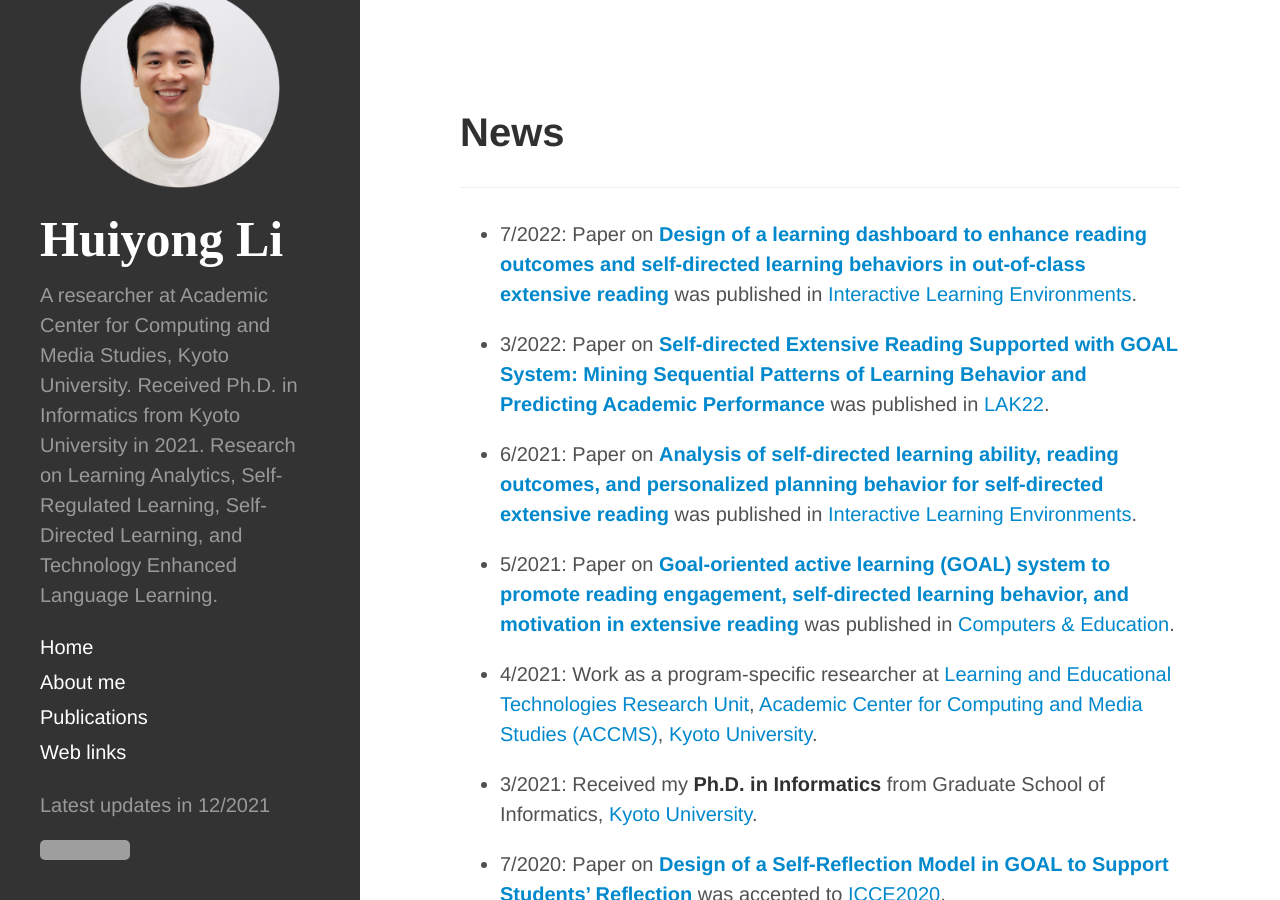
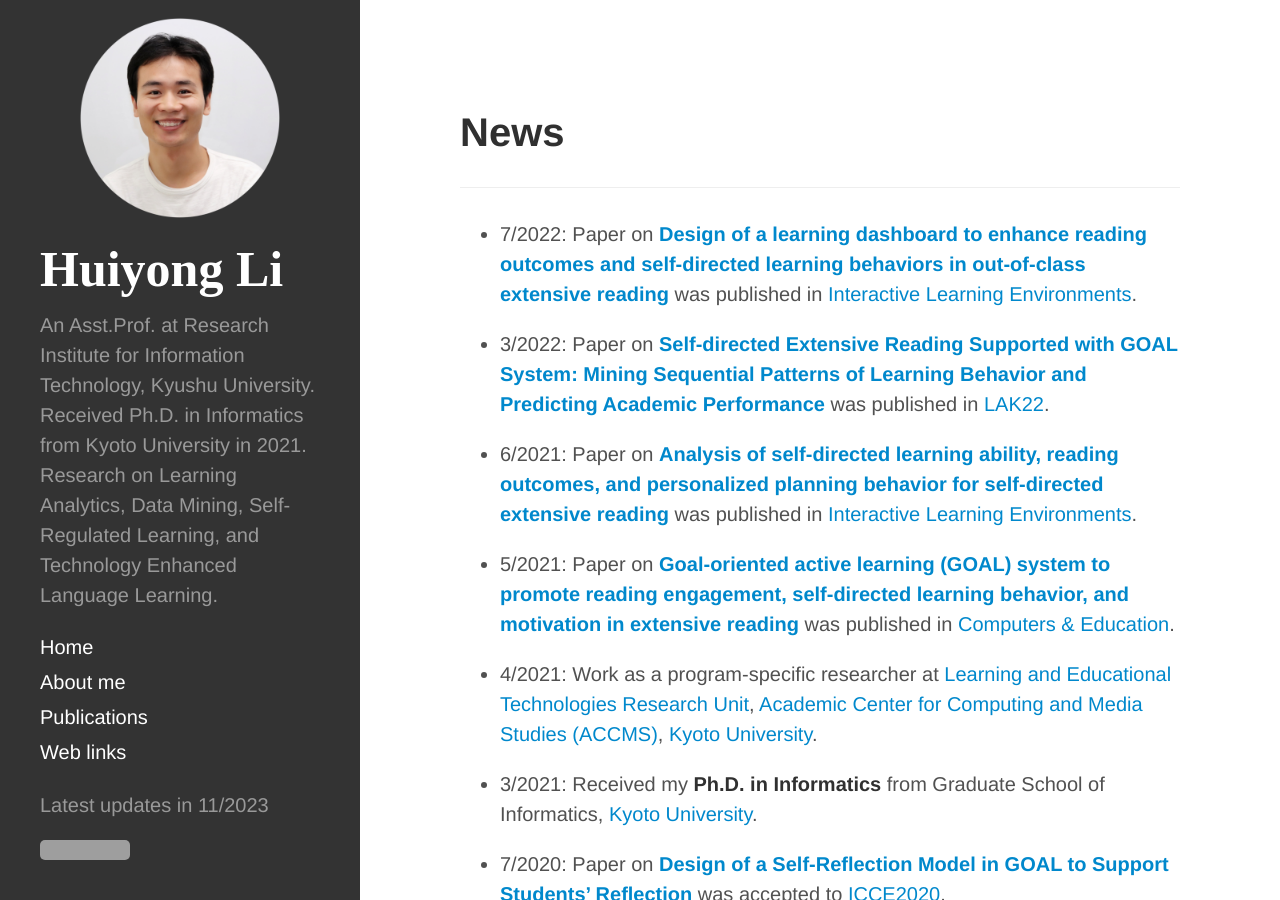
Before and after one commit to li-huiyong/li-huiyong.github.io, a Jekyll site: the page built from index.md, in a window 1280 px wide and 900 px high. Built offline with Jekyll 4.4.1, drawn with Linux system fonts in a browser that asks for light colours; nearby versions of some CDN libraries; some web fonts are replaced; our own code applies the rules of GitHub Pages for plain Markdown files; grey boxes are pictures that could not be loaded.

Commit message:
Update position

```diff
--- a/_config.yml
+++ b/_config.yml
@@ -7,10 +7,10 @@ permalink:        /404.html
 # Setup
 title:            Huiyong Li
 tagline:          'Site'
-description:      'A researcher at Academic Center for Computing and Media Studies, Kyoto University. Received Ph.D. in Informatics from Kyoto University in 2021. Research on Learning Analytics, Self-Regulated Learning, Self-Directed Learning, and Technology Enhanced Language Learning.'
+description:      'An Asst.Prof. at Research Institute for Information Technology, Kyushu University. Received Ph.D. in Informatics from Kyoto University in 2021. Research on Learning Analytics, Data Mining, Self-Regulated Learning, and Technology Enhanced Language Learning.'
 url:              https://li-huiyong.github.io
 baseurl:          https://li-huiyong.github.io/
-update:           12/2021
+update:           11/2023
 avatarurl:        https://li-huiyong.github.io/resources/avatar2019.png
 
 #author:
```
